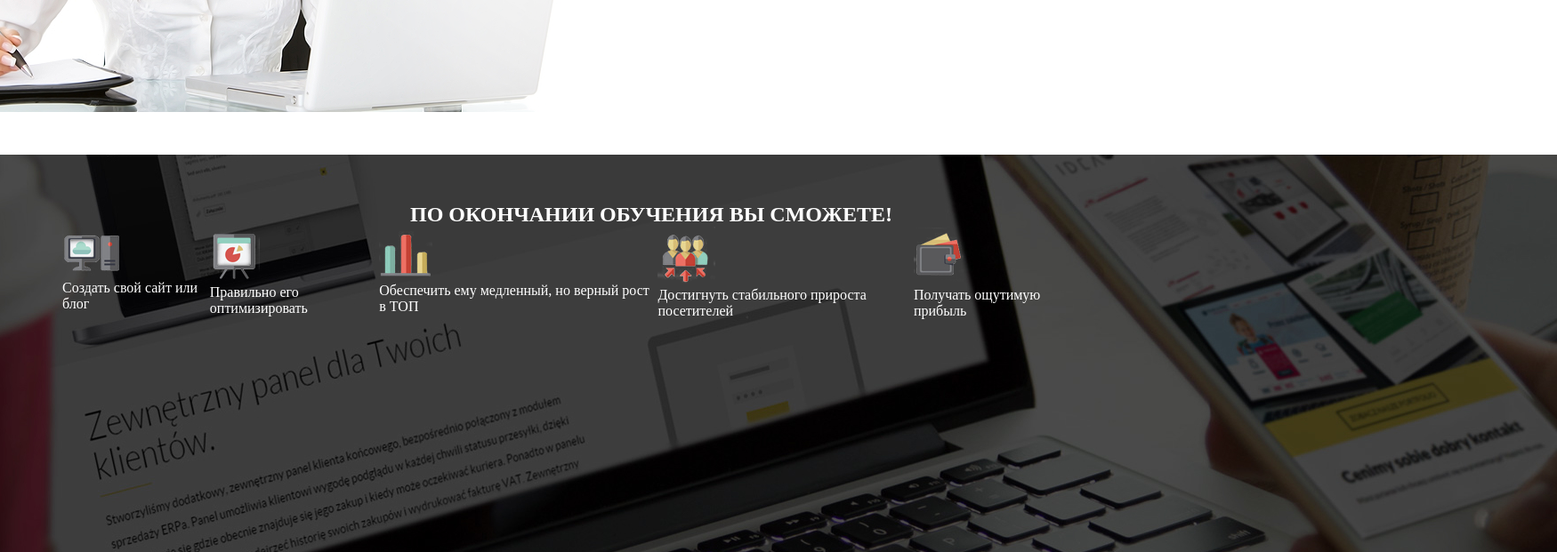
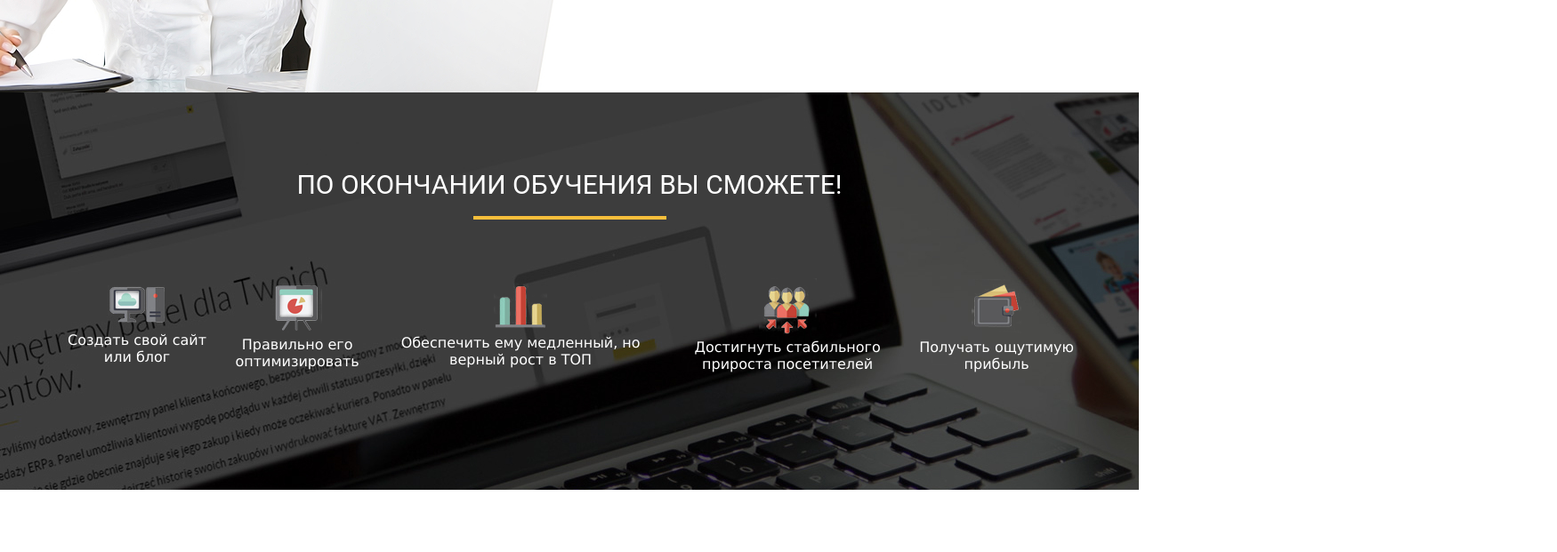
Before and after one commit to Albert-SA/project, a plain HTML site: page index.html in a window 1280 px wide. Shown: the part 1853-2474 px from the top of the page at 89% size, 1750 px wide, since content can reach past the window. After the commit the page ends 2404 px from the top, so only its background shows below. Drawn offline with Linux system fonts and the light colour scheme.

Commit message:
add finish

```diff
--- a/css/style.css
+++ b/css/style.css
@@ -2,6 +2,10 @@
     box-sizing: border-box;
     margin: 0;
     padding: 0;
+}
+
+html {
+    font-family: Verdana, Arial, Helvetica, sans-serif;
 }
 
 .container {
@@ -39,7 +43,7 @@ h1 {
 
 .title {
     color: #F9BF3B;
-    font-family: "Roboto - Black";
+    font-family: Verdana, Arial, Helvetica, sans-serif;
     font-size: 41px;
     font-weight: 400;
     line-height: 24px;
@@ -128,7 +132,7 @@ h2.title {
     padding: 85px 0 75px 0;
 }
 
-.waiting .waiting_header {
+.waiting .waiting_header, .finish_header {
     color: #252525;
     font-family: Roboto;
     font-size: 30px;
@@ -137,7 +141,11 @@ h2.title {
     text-align: center;
 }
 
-.waiting .waiting_divider {
+.finish_header {
+    color: #ffffff;
+}
+
+.waiting .waiting_divider, .finish_divider {
     width: 217px;
     height: 4px;
     background-color:#F9BF3B;
@@ -206,39 +214,24 @@ h2.title {
     z-index: -1;
 }
 
-.education {
-    min-height: 450px;
-    padding: 102px 0 107px 0;
-}
-
-.education_header {
-    color: #ffffff;
-    font-family: "Roboto - Thin";
-    margin-top: 25px;
-    margin-left: 391px;
-    text-transform: uppercase;
+.finish {
+    min-height: 447px;
+    background: url('../img/bg/second_bg.png') center center/cover no-repeat;
+    padding: 86px 0 79px 0;
 }
 
 .education_text_icon {
     color: #ffffff;
 }
 
-.my-flex-container {
+.finish .my-flex-container {
     display: flex;
+    margin-top: 41px;
     justify-content: space-between;
     align-items: center;
 }
 
-.my-flex-block {
-    flex-wrap:wrap;
-    align-content:center;
+.finish .my-flex-container .my-flex-block {
+    margin-top: 25px;
+    text-align: center;
 }
-
-
-
-.education_img {
-    position: absolute;
-    top: -54px;
-    left: -240px;
-    z-index: -1;
-}
--- a/index.html
+++ b/index.html
@@ -75,9 +75,11 @@
 
     </section>
 
-    <section class="education">
+
+    <section class="finish">
         <div class="container">
-            <h2 class="education_header">По окончании обучения Вы сможете!</h2>
+            <h2 class="finish_header">По окончании обучения Вы сможете!</h2>
+            <div class="finish_divider"></div>
             <div class="my-flex-container">
                 <div class="my-flex-block">
                     <img src="./icons/finish/finish_icon_1.png" alt="icon_1">
@@ -101,7 +103,6 @@
                 </div>
             </div>
 
-            <img src="./img/bg/second_bg.png" alt="second" class="education_img">
         </div>
 
     </section>
```
